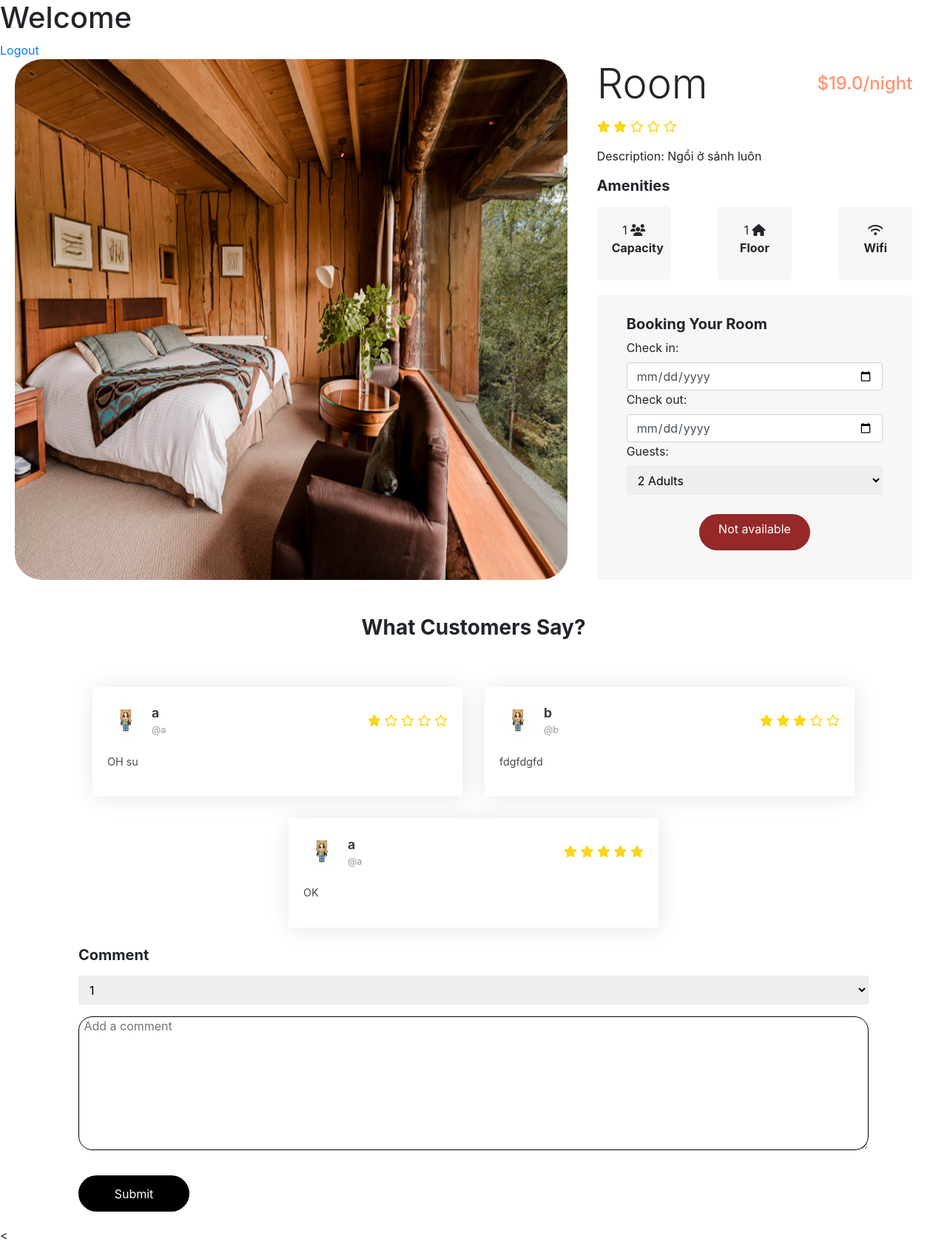
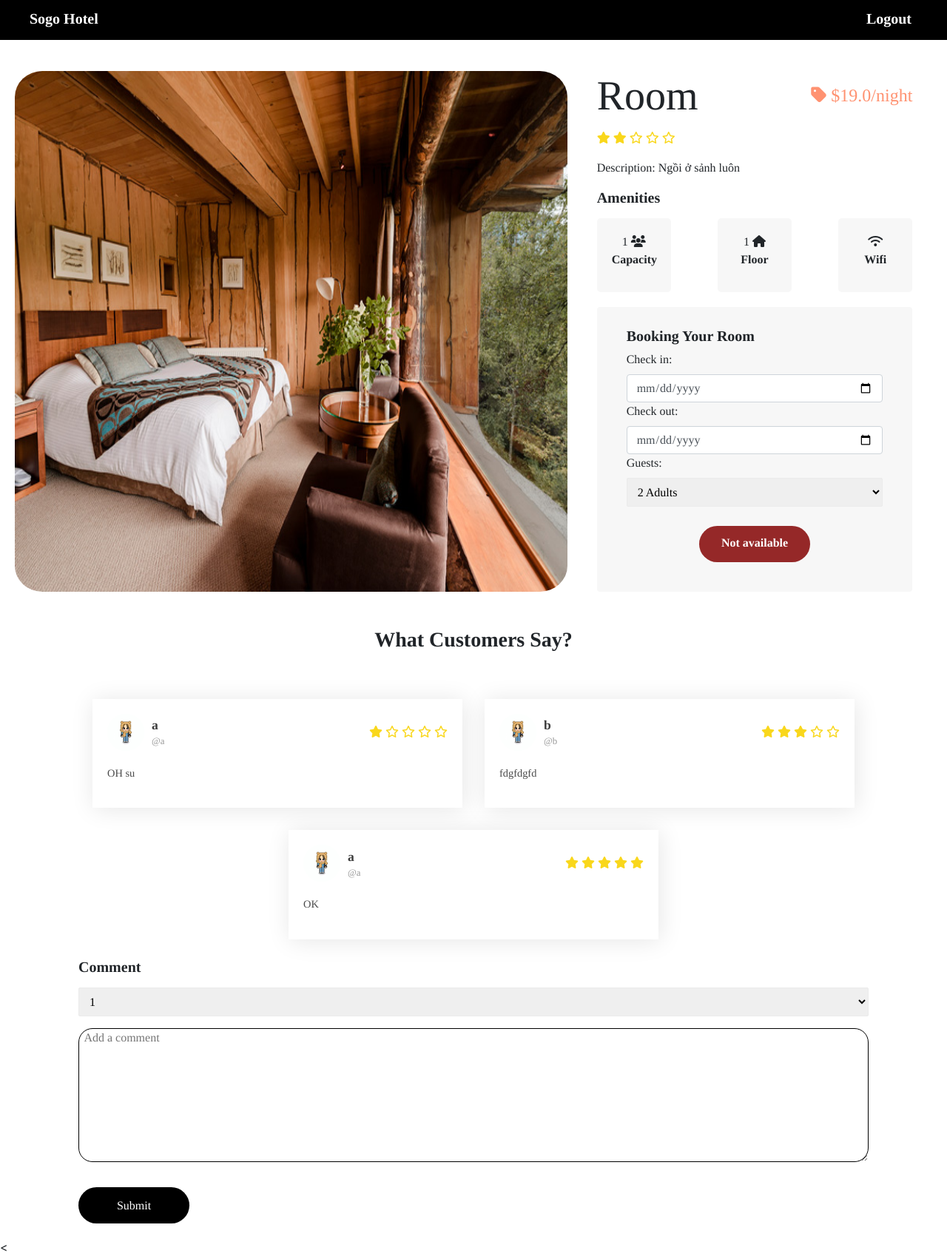
Before and after one commit to quannv02/cs207b-advse-final, a Flask app: page /room/1 in a window 1280 px wide. Shown: the whole page at 74% size. Before the commit the page ends 1676 px from the top, so only its background shows below. Run offline with Flask 3, Linux system fonts and the light colour scheme; a user stored in the database is signed in; some libraries are stand-ins or nearby versions.

Commit message:
update-header

```diff
--- a/static/css/login_room_style.css
+++ b/static/css/login_room_style.css
@@ -3,6 +3,7 @@
   margin: 0;
   padding: 0;
   box-sizing: border-box;
+  font-family: "Playfair Display", times, serif; }
 }
 
 .cont {
@@ -104,7 +105,7 @@ form.sign-in-form {
 }
 
 .btn-login:hover {
-  background-color: #FF9271;
+  background-color: #ffba5a;
 }
 .panels-container {
   position: absolute;
@@ -372,7 +373,7 @@ img.user-room{
 }
 
 .btn-book:hover {
-  background-color: #FF9271;
+  background-color: #ffba5a;
 }
 
 .not-avail{
@@ -385,6 +386,10 @@ img.user-room{
   color: #fff;
   margin: 10px 0;
   text-align: center;
+}
+
+.not-avail p{
+  margin-top: 0.7rem!important;
 }
 
 .select-option .opts, select.opts{
@@ -534,3 +539,29 @@ img.user-room{
 }
 
 /*---------end-reviews---------------*/
+
+.site-header {
+    position: fixed;
+    top: 0;
+    width: 100%;
+    padding: 15px 0;
+    z-index: 2;
+    -webkit-transition: .3s all ease-in-out;
+    -o-transition: .3s all ease-in-out;
+    transition: .3s all ease-in-out;
+    background-color: black;
+}
+
+.site-logo {
+  padding-left: 40px; }
+  .site-logo a {
+    font-size: 20px;
+    color: white;
+    font-weight: bold;
+    line-height: 1;
+    font-family: "Playfair Display", times, serif; }
+    @media (max-width: 991.98px) {
+      .site-logo a {
+        font-size: 15px; } }
+
+/*---------end-header---------------*/
--- a/templates/base.html
+++ b/templates/base.html
@@ -10,7 +10,6 @@
 <body>
   {% if session.get('logged_in') %}
   <h1>Welcome {{session.get('friendly_name')}}</h1>
-  <a href="/logout">Logout</a>
   {% endif %}
 
 
--- a/templates/user_room.html
+++ b/templates/user_room.html
@@ -4,8 +4,18 @@
 <script src="https://kit.fontawesome.com/64d58efce2.js"crossorigin="anonymous"></script>
 <link rel="stylesheet" href="{{ url_for('static', filename='css/login_room_style.css') }}">
 
+<header class="site-header js-site-header">
+    <div class="container-fluid">
+      <div class="row align-items-center justify-content-between">
+        <div class="col-6 col-lg-4 site-logo" data-aos="fade"><a href="index.html">Sogo Hotel</a></div>
+        <div class="site-logo pr-5" data-aos="fade">
+          <a href="/logout">Logout</a>
+        </div>
+      </div>
+    </div>
+  </header>
 
-<div class="container-fluid px-md-0">
+<div class="container-fluid px-md-0 mt-5">
   <div class="row no-gutters align-items-stretch">
     <div class="col-md-7 img-wrap">
       <img class="user-room" src="{{ url_for('static', filename='images/' + room.image) }}" alt="room image" width="100%" height="100%">
@@ -14,7 +24,7 @@
     <div class="col-md-4 content-wrap">
         <div class="box-top mb-1">
           <h3 class="display-4">Room {{ room.number }}</h3>
-          <h4 class="room-price"><span class="price">${{ room.price }}</span>/night</h4>
+          <h4 class="room-price"><i class="fa fa-tag" aria-hidden="true"></i><span class="price"> ${{ room.price }}</span>/night</h4>
         </div>
         <div class="reviews mb-3">
           {% if room.average_rating < 1 %}
@@ -100,7 +110,7 @@
                 {% if room.available =="Yes" %}
                   <button type="submit" class="btn-book" onclick="{{ url_for('user_route.reserve', room_id=room.id) }}">Book now</button>
                 {% else %}
-                  <div class="not-avail"><p class="mt-2">Not available</p></div>
+                  <div class="not-avail"><p class="font-weight-bold">Not available</p></div>
                 {% endif %}
               </div>
             </form>
```
Also changed, not shown: hotel.db.
